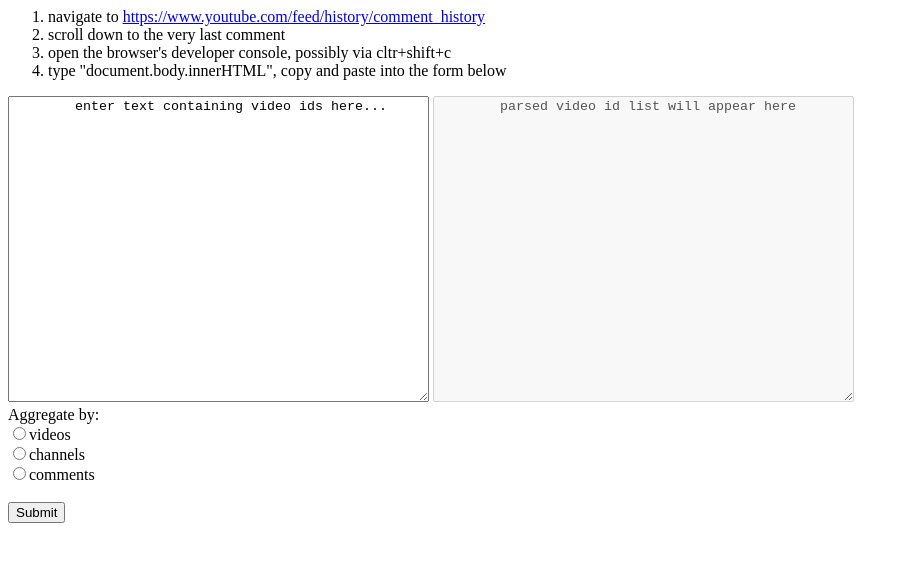
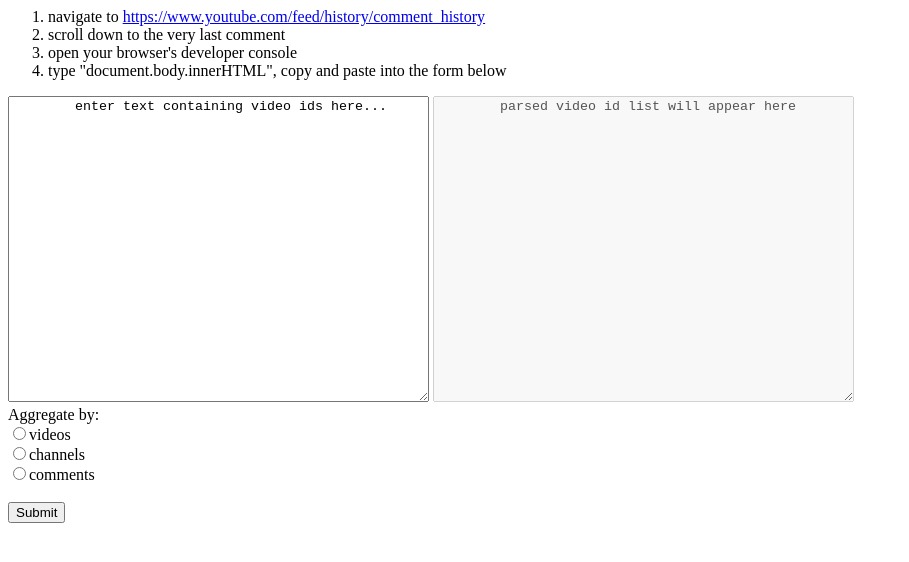
Before and after one commit to erjoalgo/content-online, a plain HTML site: page www/html/feed-history.html in a window 1280 px wide. Shown: the whole page, without its empty margins (0-909 px from the left). Drawn offline with Linux system fonts and the light colour scheme.

Commit message:
simplify instructions

```diff
--- a/www/html/feed-history.html
+++ b/www/html/feed-history.html
@@ -6,7 +6,7 @@
         <li>navigate to <a href="https://www.youtube.com/feed/history/comment_history">https://www.youtube.com/feed/history/comment_history</a>
         </li>
         <li>scroll down to the very last comment</li>
-      <li>open the browser's developer console, possibly via cltr+shift+c</li>
+      <li>open your browser's developer console</li>
       <li>type "document.body.innerHTML", copy and paste into the form below</li>
       </ol>
 
```
